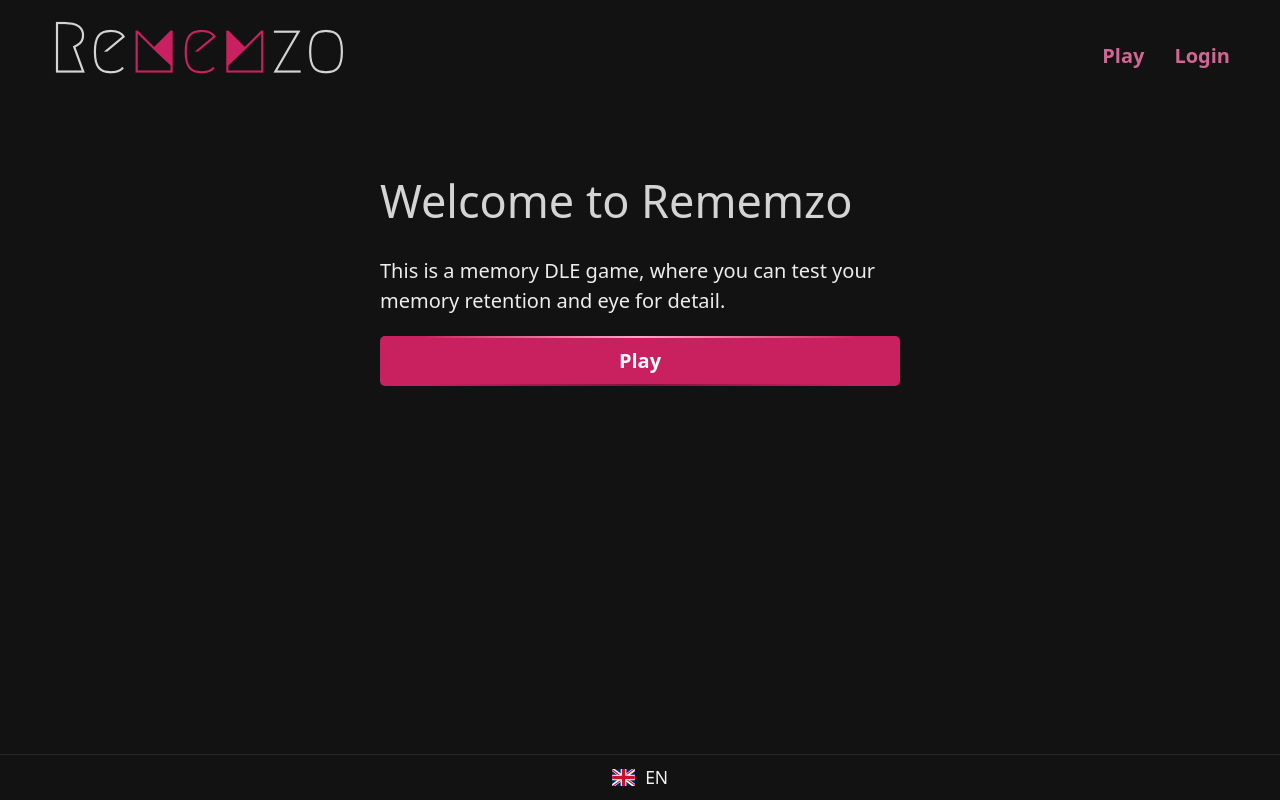
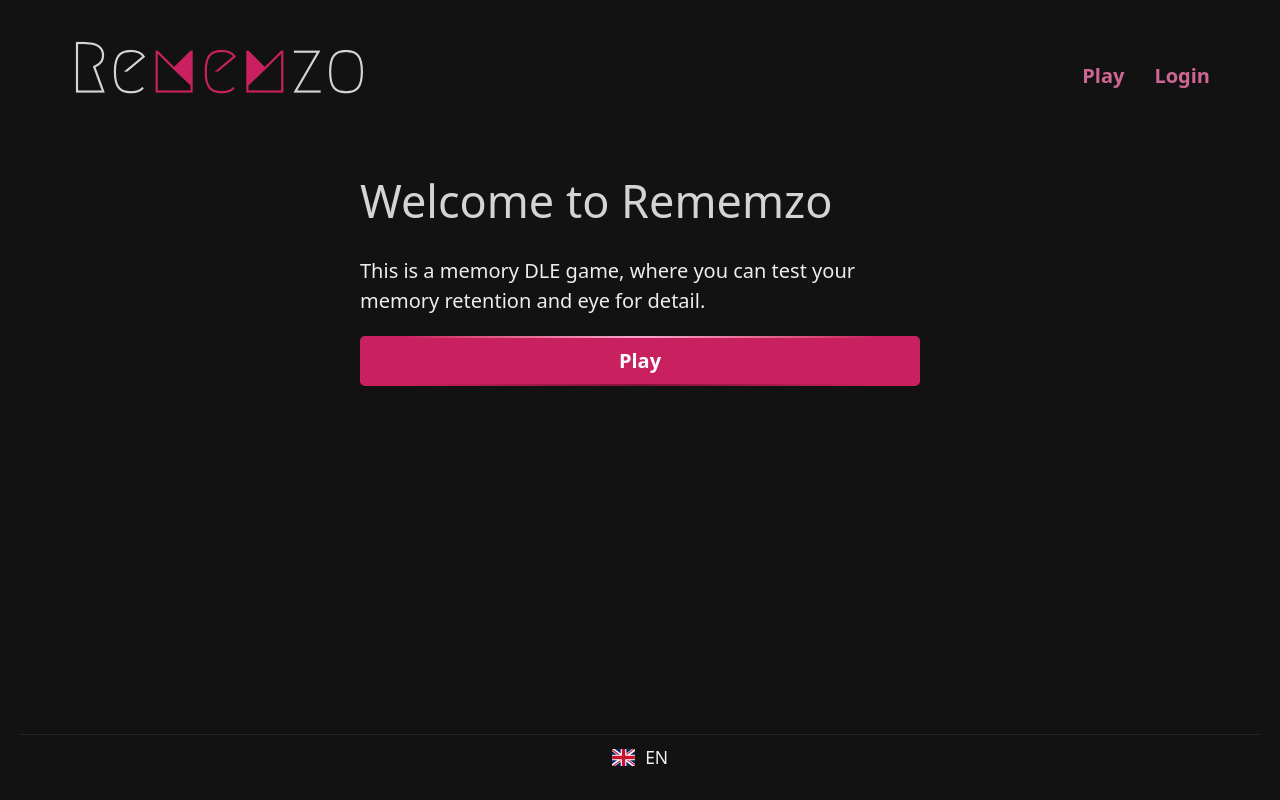
Before and after one commit to KarinaAllard/rememzo, a React (Vite) app in the folder frontend/: page / in a window 1280 px wide. Built offline with nearby package versions, Linux system fonts and the light colour scheme; no server answers.

Commit message:
feat: add conditional rendering of the main in Layout based on countdown phase

```diff
--- a/frontend/src/components/Layout.tsx
+++ b/frontend/src/components/Layout.tsx
@@ -1,18 +1,29 @@
-import { Outlet } from "react-router"
-import { Navbar } from "./Navbar"
-import { useGameFlow } from "../hooks/useGameFlow"
+import { Outlet } from "react-router";
+import { Navbar } from "./Navbar";
+import { useGameFlow } from "../hooks/useGameFlow";
 import { Footer } from "./Footer";
+import { useGame } from "../game/GameContext";
 
 export const Layout = () => {
     useGameFlow();
+    const { phase } = useGame();
+    const isPlayPhase = phase === "countdown";
 
     return (
-        <div className="flex flex-col min-h-screen min-w-full items-center">
+        <div className="flex flex-col min-h-screen w-full items-center overflow-x-hidden p-4">
             <Navbar />
-            <main className="flex grow mx-auto p-4 max-w-md w-full mt-12">
-                <Outlet />
-            </main>
+                <main
+                className={`flex grow mt-12 justify-center w-full max-w-full`}
+                >
+                <div
+                    className={`w-full ${
+                    isPlayPhase ? "max-w-[90vw] md:max-w-5xl" : "max-w-md"
+                    } flex flex-col items-center`}
+                >
+                    <Outlet />
+                </div>
+                </main>
             <Footer />
         </div>
-    )
-}
+    );
+};
```
